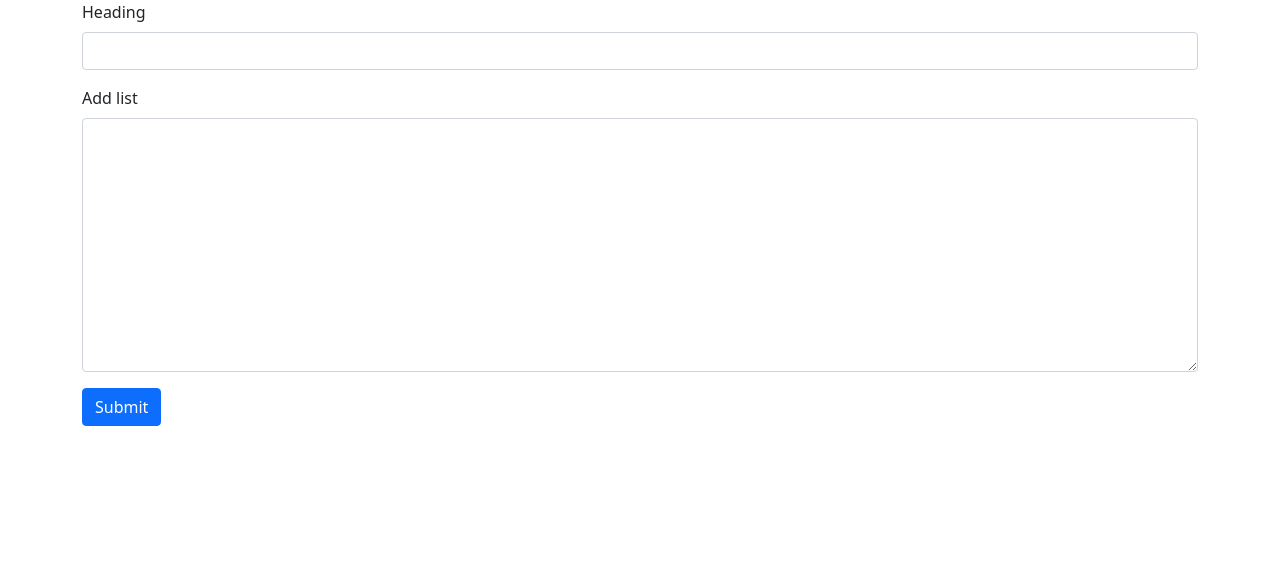
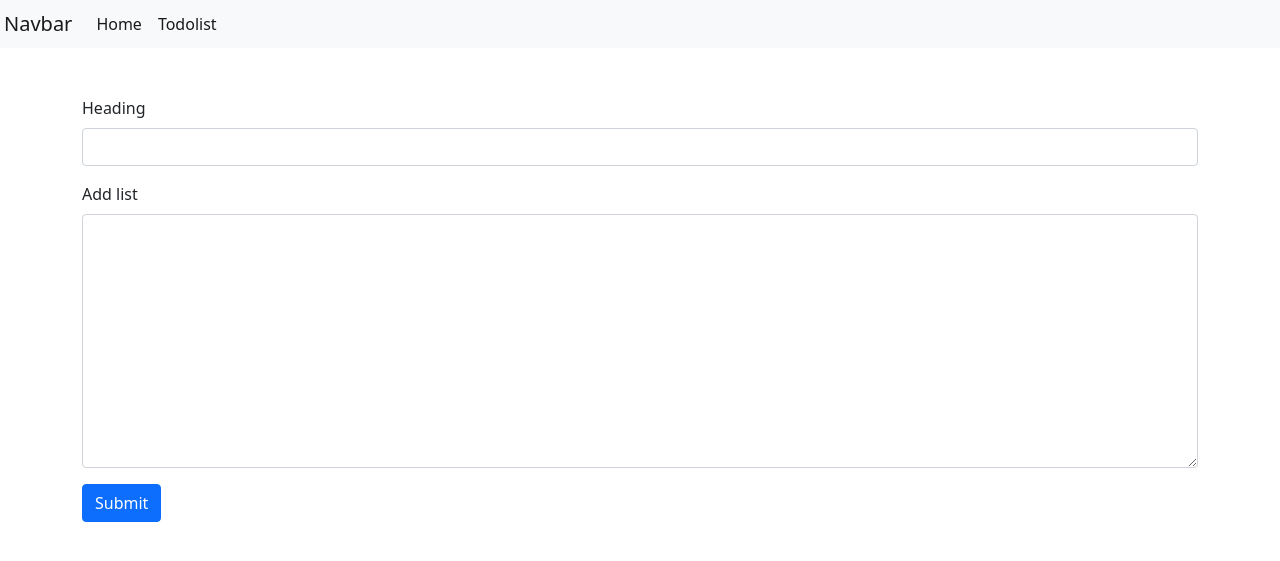
Before and after one commit to PrathamSharma1510/Django, a Django app: page / in a window 1280 px wide. Shown: the top 561 px of the page. Run offline with Django 4.2, Linux system fonts and the light colour scheme.

Commit message:
Nav_added

```diff
--- a/templates/index.html
+++ b/templates/index.html
@@ -17,18 +17,40 @@
   </head>
 
   <body>
+    <nav class="navbar navbar-expand-lg navbar-light bg-light p-1">
+      <a class="navbar-brand" href="/">Navbar</a>
+      <button
+        class="navbar-toggler"
+        type="button"
+        data-toggle="collapse"
+        data-target="#navbarNavAltMarkup"
+        aria-controls="navbarNavAltMarkup"
+        aria-expanded="false"
+        aria-label="Toggle navigation"
+      >
+        <span class="navbar-toggler-icon"></span>
+      </button>
+      <div class="collapse navbar-collapse" id="navbarNavAltMarkup">
+        <div class="navbar-nav">
+          <a class="nav-item nav-link active" href=""
+            >Home</a
+          >
+          <a class="nav-item nav-link active" href="/todolist">Todolist</a>
+        </div>
+      </div>
+    </nav>
     {% if success %}
     <div class="alert alert-warning alert-dismissible fade show" role="alert">
-        <strong>TO-D0 is added to the list</strong>
-        <button
+      <strong>TO-D0 is added to the list</strong>
+      <button
         type="button"
         class="btn-close"
         data-bs-dismiss="alert"
         aria-label="Close"
-        ></button>
+      ></button>
     </div>
     {% endif %}
-    <div class="container">
+    <div class="container mt-5">
       <form action="/" method="post">
         {% csrf_token %}
         <div class="mb-3">
```
Also changed, not shown: templates/list.html (+21 -1 lines), db.sqlite3.
